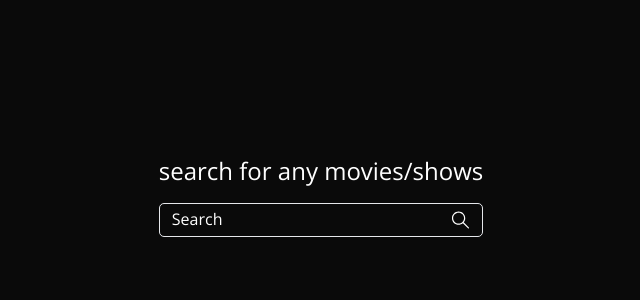
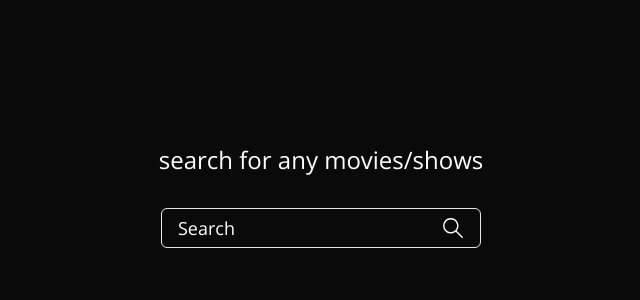
Before and after one commit to Massa-Albani4/movie-trailer-app, a React (Vite) app: page / in a window 1280 px wide. Shown: the top 300 px of the page, without its empty margins (319-959 px from the left). Built offline with nearby package versions, Linux system fonts and the light colour scheme.

Commit message:
Update input styles for desktop

```diff
--- a/src/App.jsx
+++ b/src/App.jsx
@@ -22,11 +22,11 @@ function App() {
           search for any movies/shows
         </h1>
         <div
-          className="text-light-green mb-14 flex w-[84%] cursor-pointer flex-row rounded-[5px] border-[1px] px-3 pb-[.3rem] pt-[.1rem] sm:mb-10 sm:h-8 sm:w-72 sm:px-3 sm:pb-1 md:mb-2 lg:mb-5 lg:w-80 xl:mb-2 xl:h-[2.1rem] xl:w-full xl:px-3 xl:pb-[.4rem]"
+          className="text-light-green mb-14 flex w-[84%] cursor-pointer flex-row rounded-[5px] border-[1px] px-4 sm:mb-10 sm:h-8 sm:w-72 sm:px-3 md:mb-2 lg:mb-5 lg:w-80 xl:my-4 xl:mb-2 xl:h-10 xl:w-80 xl:rounded-md xl:px-4 xl:py-1"
           autoComplete="off"
         >
           <input
-            className="flex w-full items-center justify-center bg-transparent pt-[.1rem] text-xs text-white placeholder:text-sm placeholder:text-white focus:outline-none focus:ring-0 sm:pt-[.2rem] sm:text-sm sm:placeholder:text-sm md:text-sm md:placeholder:text-sm lg:w-[28rem] lg:text-sm xl:w-full xl:text-base xl:placeholder:text-base 2xl:mb-[.13rem] 2xl:text-xl 2xl:placeholder:text-base"
+            className="flex w-full items-center justify-center bg-transparent text-xs text-white placeholder:text-sm placeholder:text-white focus:outline-none focus:ring-0 sm:text-sm sm:placeholder:text-sm md:text-sm md:placeholder:text-sm lg:w-[28rem] lg:text-sm xl:w-full xl:text-lg xl:placeholder:text-lg 2xl:mb-[.13rem] 2xl:text-xl 2xl:placeholder:text-base"
             type="text"
             placeholder="Search"
             onChange={(e) => {
@@ -43,7 +43,7 @@ function App() {
             onClick={handleSearch}
           >
             <img
-              className="size-5 sm:mb-0 sm:mt-[.2rem] sm:size-4 lg:mt-0 lg:size-7 xl:mt-1 xl:size-5"
+              className="size-5 sm:mb-0 sm:mt-[.2rem] sm:size-4 lg:mt-0 lg:size-7 xl:size-6"
               src={searchIcon}
               alt="Search icon"
             />
```
